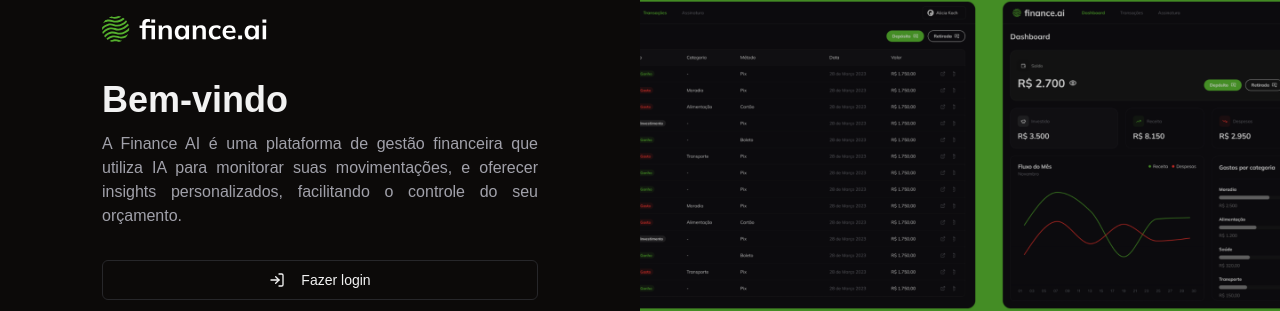
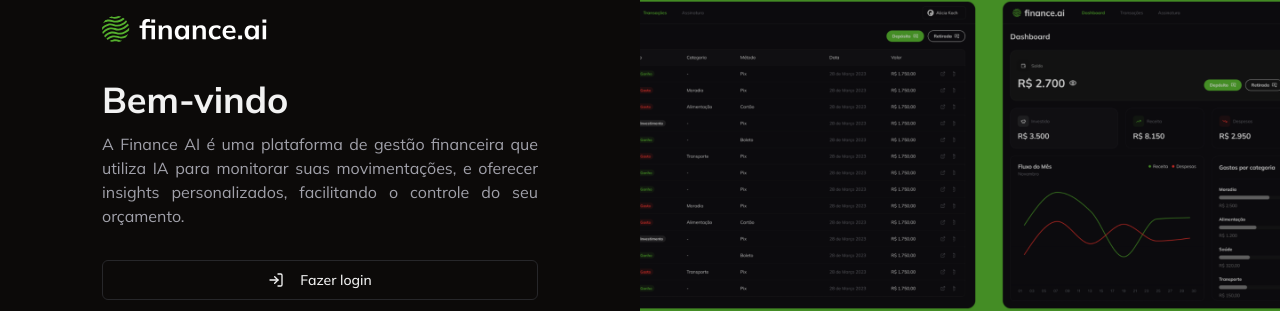
Before and after one commit to MacedoP/ia-financeira, a Next.js app in the folder finance-ai/: page /login in a window 1280 px wide. Shown: the part 245-556 px from the top of the page. Built offline with nearby package versions, Linux system fonts and the light colour scheme; no server answers.

Commit message:
feat: add new font update

```diff
--- a/finance-ai/app/layout.tsx
+++ b/finance-ai/app/layout.tsx
@@ -1,19 +1,13 @@
 import type { Metadata } from "next";
-import localFont from "next/font/local";
+import {Mulish} from "next/font/google";
 import "./globals.css";
 import { ClerkProvider } from "@clerk/nextjs";
 import { dark } from "@clerk/themes";
 
-const geistSans = localFont({
-  src: "./fonts/GeistVF.woff",
-  variable: "--font-geist-sans",
-  weight: "100 900",
-});
-const geistMono = localFont({
-  src: "./fonts/GeistMonoVF.woff",
-  variable: "--font-geist-mono",
-  weight: "100 900",
-});
+const mulish = Mulish({
+  subsets: ["latin-ext"],
+})
+
 
 export const metadata: Metadata = {
   title: "Finance AI",
@@ -28,7 +22,7 @@
   return (
     <html lang="pt-br" className="dark">
       <body
-        className={`${geistSans.variable} ${geistMono.variable} antialiased`}
+        className={`${mulish.className} antialiased`}
       >
         <ClerkProvider
          appearance={{
```
